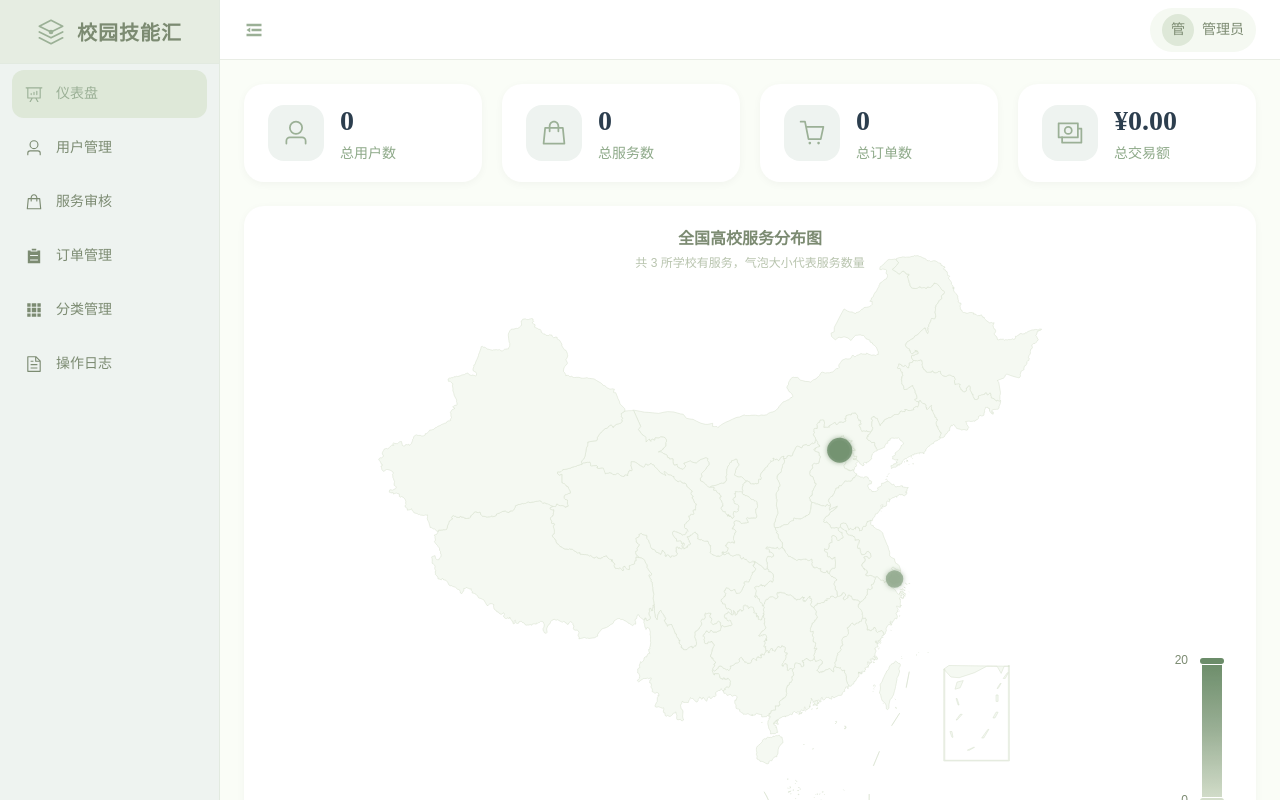
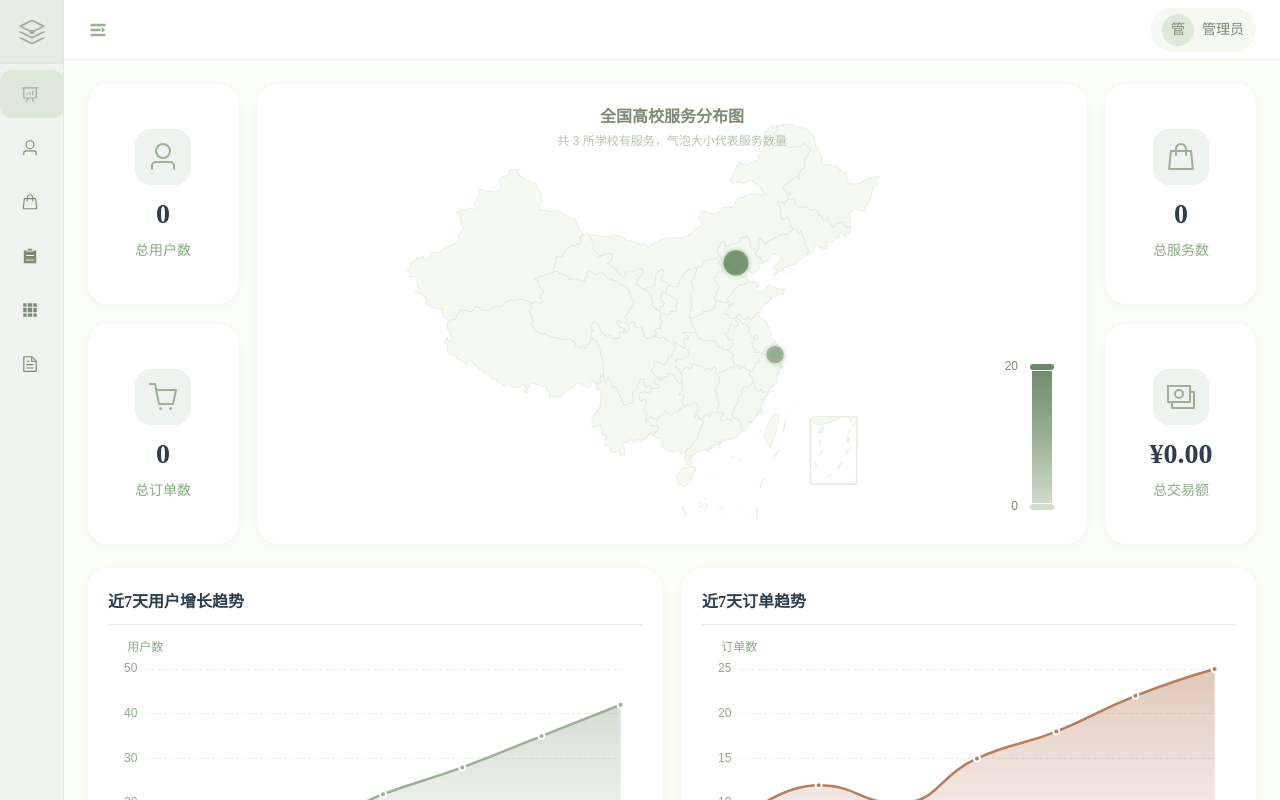
Before and after one commit to huangxinyue8785/skill-platform, a Vue app in the folder client-admin/: page /dashboard in a window 1280 px wide. Built offline with nearby package versions, Linux system fonts and the light colour scheme; no server answers; sample sign-in values are in the browser's storage.

Commit message:
修改地图布局和样式

```diff
--- a/client-admin/src/layouts/MainLayout.vue
+++ b/client-admin/src/layouts/MainLayout.vue
@@ -14,7 +14,7 @@ const adminInfo = computed(() => {
   return info ? JSON.parse(info) : null
 })
 
-const isCollapse = ref(false)
+const isCollapse = ref(true)
 
 const menuList = [
   { path: '/dashboard', name: '仪表盘', icon: DataAnalysis },
--- a/client-admin/src/views/dashboard/DashboardPage.vue
+++ b/client-admin/src/views/dashboard/DashboardPage.vue
@@ -114,84 +114,67 @@ onMounted(() => {
 
 <template>
   <div class="dashboard-page">
-    <!-- 统计卡片 -->
-    <div class="stats-grid">
-      <div class="stat-card">
-        <div class="stat-icon user-icon">
-          <el-icon :size="28"><User /></el-icon>
-        </div>
-        <div class="stat-info">
+    <!-- 1. 地图 + 两侧 KPI 卡片 -->
+    <div class="map-kpi-wrapper">
+      <!-- 左侧 KPI -->
+      <div class="kpi-side kpi-left">
+        <div class="stat-card-vertical">
+          <div class="stat-icon user-icon"><el-icon :size="32"><User /></el-icon></div>
           <div class="stat-value">{{ stats.userTotal }}</div>
           <div class="stat-label">总用户数</div>
         </div>
-      </div>
-      <div class="stat-card">
-        <div class="stat-icon service-icon">
-          <el-icon :size="28"><Goods /></el-icon>
-        </div>
-        <div class="stat-info">
-          <div class="stat-value">{{ stats.serviceTotal }}</div>
-          <div class="stat-label">总服务数</div>
-        </div>
-      </div>
-      <div class="stat-card">
-        <div class="stat-icon order-icon">
-          <el-icon :size="28"><ShoppingCart /></el-icon>
-        </div>
-        <div class="stat-info">
+        <div class="stat-card-vertical">
+          <div class="stat-icon order-icon"><el-icon :size="32"><ShoppingCart /></el-icon></div>
           <div class="stat-value">{{ stats.orderTotal }}</div>
           <div class="stat-label">总订单数</div>
         </div>
       </div>
-      <div class="stat-card">
-        <div class="stat-icon amount-icon">
-          <el-icon :size="28"><Money /></el-icon>
+
+      <!-- 中间地图 -->
+      <div class="map-center">
+        <ChinaMap height="100%" />
+      </div>
+
+      <!-- 右侧 KPI -->
+      <div class="kpi-side kpi-right">
+        <div class="stat-card-vertical">
+          <div class="stat-icon service-icon"><el-icon :size="32"><Goods /></el-icon></div>
+          <div class="stat-value">{{ stats.serviceTotal }}</div>
+          <div class="stat-label">总服务数</div>
         </div>
-        <div class="stat-info">
+        <div class="stat-card-vertical">
+          <div class="stat-icon amount-icon"><el-icon :size="32"><Money /></el-icon></div>
           <div class="stat-value">{{ formatPrice(stats.amountTotal) }}</div>
           <div class="stat-label">总交易额</div>
         </div>
       </div>
     </div>
 
-    <!-- 2. 全国地图（新增，独占一行） -->
-    <div class="map-card">
-      <ChinaMap height="600px" />
-    </div>
-
-    <!-- 图表区域 -->
+    <!-- 2. 图表区域：两个折线图 -->
     <div class="charts-grid">
       <div class="chart-card">
-        <div class="chart-header">
-          <h4>近7天用户增长趋势</h4>
-        </div>
+        <div class="chart-header"><h4>近7天用户增长趋势</h4></div>
         <LineChart type="user" height="280px" />
       </div>
       <div class="chart-card">
-        <div class="chart-header">
-          <h4>近7天订单趋势</h4>
-        </div>
+        <div class="chart-header"><h4>近7天订单趋势</h4></div>
         <LineChart type="order" height="280px" />
       </div>
     </div>
 
-    <!-- 饼图 + 柱状图 -->
+    <!-- 3. 饼图 + 柱状图 -->
     <div class="charts-grid">
       <div class="chart-card">
-        <div class="chart-header">
-          <h4>服务分类分布</h4>
-        </div>
+        <div class="chart-header"><h4>服务分类分布</h4></div>
         <PieChart height="320px" />
       </div>
       <div class="chart-card">
-        <div class="chart-header">
-          <h4>服务数量排行</h4>
-        </div>
+        <div class="chart-header"><h4>服务数量排行</h4></div>
         <BarChart height="320px" />
       </div>
     </div>
 
-    <!-- 待办事项卡片 -->
+    <!-- 4. 待办事项卡片 -->
     <div class="todo-card">
       <div class="todo-header">
         <h3>待办事项</h3>
@@ -199,9 +182,7 @@ onMounted(() => {
       </div>
       <div class="todo-items">
         <div class="todo-item" @click="goToServices">
-          <div class="todo-icon pending-icon">
-            <el-icon><Goods /></el-icon>
-          </div>
+          <div class="todo-icon pending-icon"><el-icon><Goods /></el-icon></div>
           <div class="todo-info">
             <div class="todo-title">待审核服务</div>
             <div class="todo-desc">用户发布的服务需要审核</div>
@@ -544,17 +525,70 @@ onMounted(() => {
   font-size: 14px;
 }
 
-/* 地图卡片 */
-.map-card {
+.map-kpi-wrapper {
+  display: flex;
+  gap: 20px;
+  margin-bottom: 24px;
+  height: 460px;
+}
+
+.kpi-side {
+  width: 150px;
+  display: flex;
+  flex-direction: column;
+  gap: 20px;
+  justify-content: center;
+}
+
+.map-center {
+  flex: 1;
   background: white;
   border-radius: 20px;
   padding: 16px;
-  margin-bottom: 24px;
+  box-shadow: 0 2px 8px rgba(0, 0, 0, 0.04);
+}
+
+.stat-card-vertical {
+  background: white;
+  border-radius: 20px;
+  padding: 24px 16px;
+  display: flex;
+  flex-direction: column;
+  align-items: center;
+  text-align: center;
   box-shadow: 0 2px 8px rgba(0, 0, 0, 0.04);
   transition: all 0.3s ease;
+  height: calc(50% - 10px);
+  justify-content: center;
 }
 
-.map-card:hover {
+.stat-card-vertical:hover {
+  transform: translateY(-2px);
   box-shadow: 0 8px 20px rgba(0, 0, 0, 0.08);
 }
+
+.stat-card-vertical .stat-icon {
+  width: 56px;
+  height: 56px;
+  border-radius: 16px;
+  display: flex;
+  align-items: center;
+  justify-content: center;
+  background: #eef3f0;
+  color: #9bb096;
+  margin-bottom: 12px;
+}
+
+.stat-card-vertical .stat-value {
+  font-size: 28px;
+  font-weight: 600;
+  color: #2c3e4e;
+  line-height: 1.2;
+}
+
+.stat-card-vertical .stat-label {
+  font-size: 14px;
+  color: #8faa8a;
+  margin-top: 4px;
+}
 </style>
```
